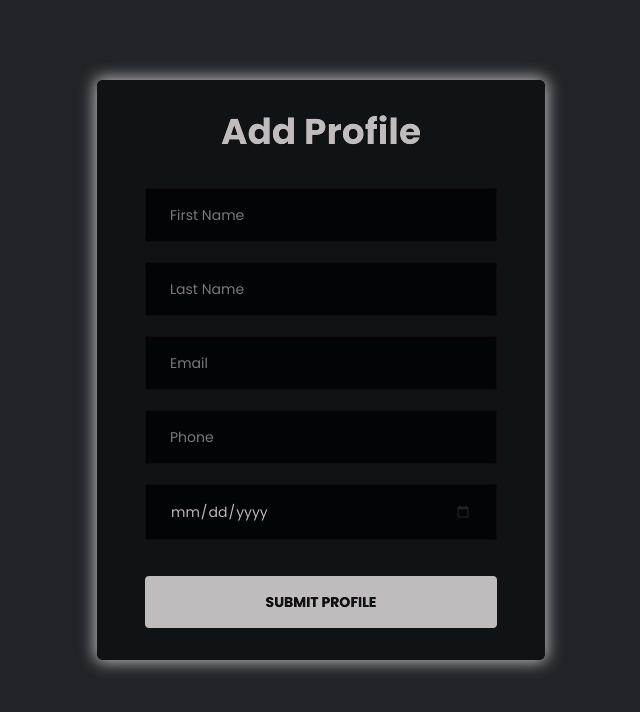
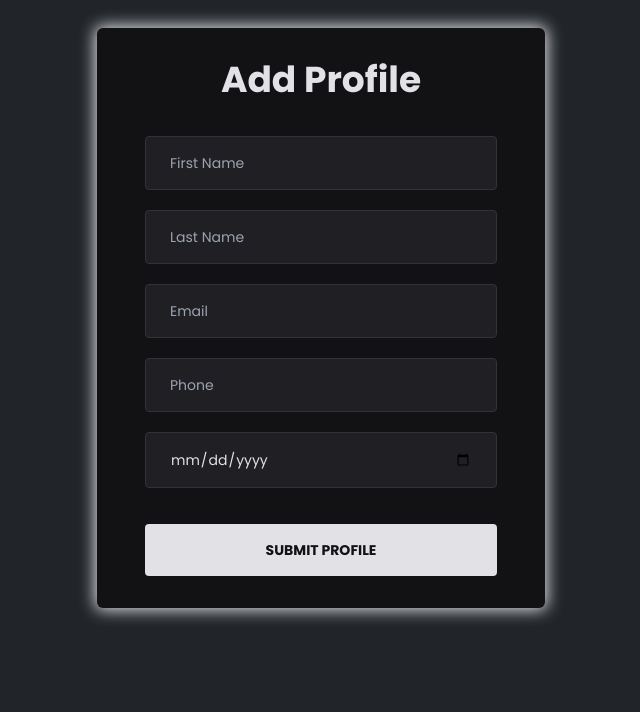
Before and after one commit to thneves/klava-form, a React (Vite) app: page / in a window 1280 px wide. Shown: the top 712 px of the page, without its empty margins (319-959 px from the left). Built offline with nearby package versions, Linux system fonts and the light colour scheme.

Commit message:
Small adjustments

```diff
--- a/src/components/Form.jsx
+++ b/src/components/Form.jsx
@@ -35,9 +35,10 @@ export function Form() {
     }
 
     return (
-      <div className="w-screen h-screen bg-dark-700 pt-20">
+      <div className="w-screen h-screen bg-dark-700 pt-4">
+
         <form
-          className='flex flex-col mx-auto max-w-md bg-gray-900  py-8 px-12 rounded-md mix-blend-difference shadow-normal'
+          className='flex flex-col mx-auto max-w-md bg-gray-900  mt-3 py-8 px-12 rounded-md  shadow-normal'
           onSubmit={handleSubmit(onSubmit)}
         >
         <h1
@@ -46,7 +47,7 @@ export function Form() {
           Add Profile
         </h1>
         <input
-          className="flex-1 px-6 py-4 rounded bg-gray-800 border border-gray-600 text-sm text-gray-100 mt-4 mb-1"
+          className="flex-1 px-6 py-4 rounded bg-gray-800 border border-gray-600 text-sm text-gray-100 mt-4 mb-1 focus:border-gray-100 focus:border-none"
           placeholder='First Name'
           {...register("FirstName", {
             required: "This is required.",
--- a/tailwind.config.cjs
+++ b/tailwind.config.cjs
@@ -15,6 +15,7 @@ module.exports = {
 
     colors: {
       red: {
+        100: '#fff5f5',
         400: '#a41623'
       },
 
```
